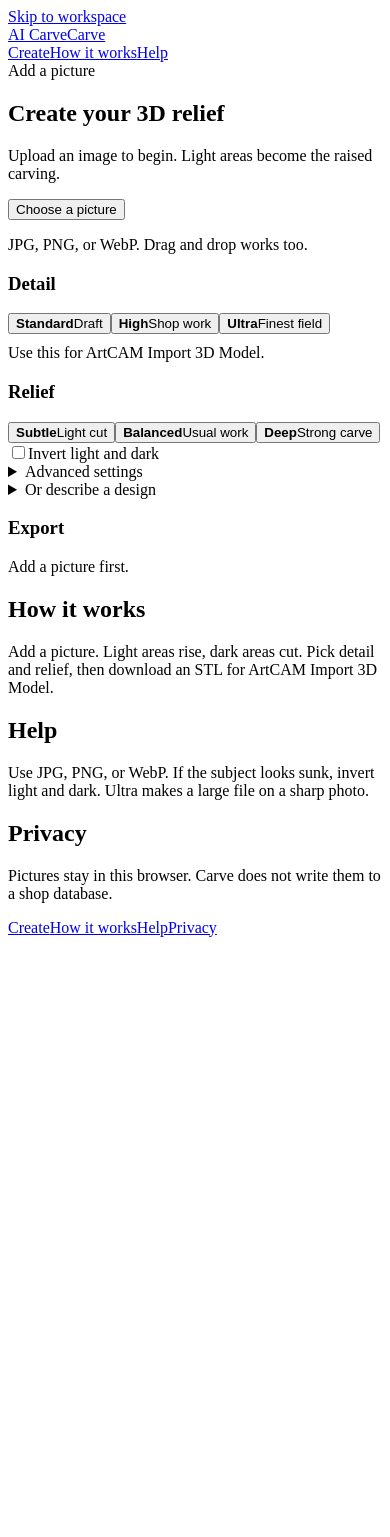
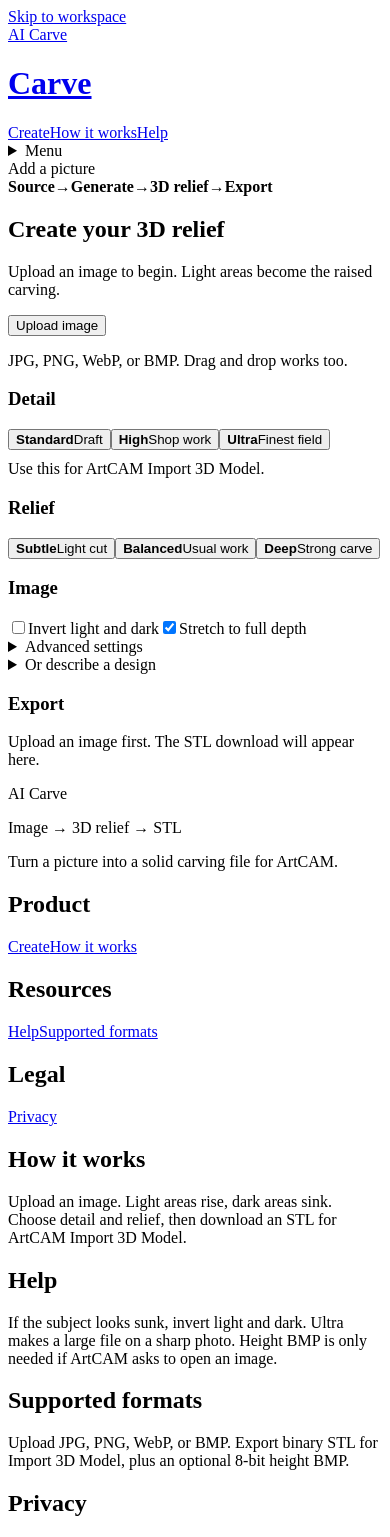
Before and after one commit to abuzar310/ai-carve, a React (Vite) app: page / in a window 390 px wide. Shown: the top 1537 px of the page. Before the commit the page ends 945 px from the top, so only its background shows below. Built offline with nearby package versions, Linux system fonts and the light colour scheme; the HTML template or start-up script is replaced by a standard one.

Commit message:
Make the workspace read as a finished product.
Keep the source image beside the relief, move viewer controls off the model, and give empty, ready, and phone states a clearer next step.

```diff
--- a/src/App.tsx
+++ b/src/App.tsx
@@ -349,6 +349,20 @@ export default function App() {
     setQuality("high");
   }
 
+  async function regenerate() {
+    if (!pic) return;
+    setErr("");
+    setNote("");
+    try {
+      await fromImage(pic);
+    } catch (e) {
+      setErr(sayErr(e));
+      setBusy("");
+    }
+  }
+
+  const step = !pic ? "source" : busy && !ready ? "generate" : /STL|shared|downloaded/i.test(note) ? "export" : ready ? "relief" : "generate";
+
   async function toggleFull() {
     const el = wellRef.current;
     if (!el) return;
@@ -385,13 +399,21 @@ export default function App() {
       <header className="bar">
         <a className="brand" href="#workspace" translate="no">
           <span className="kicker">AI Carve</span>
-          <span className="word">Carve</span>
+          <h1 className="word">Carve</h1>
         </a>
         <nav className="nav" aria-label="Product">
-          <a href="#workspace">Create</a>
+          <a href="#workspace" aria-current={!pic || step !== "export" ? "page" : undefined}>Create</a>
           <a href="#how">How it works</a>
-          <a href="#help">Help</a>
+          <a href="#help-copy">Help</a>
         </nav>
+        <details className="menu">
+          <summary>Menu</summary>
+          <nav aria-label="Product menu" onClick={(e) => (e.currentTarget.closest("details") as HTMLDetailsElement | null)?.removeAttribute("open")}>
+            <a href="#workspace">Create</a>
+            <a href="#how">How it works</a>
+            <a href="#help-copy">Help</a>
+          </nav>
+        </details>
         <div className="top-actions">
           <div className={"status" + (busy ? " run" : ready ? "" : " idle")} aria-live="polite">
             <i />
@@ -405,30 +427,64 @@ export default function App() {
         </div>
       </header>
 
+      <nav className="path" aria-label="Workflow">
+        <b className={step === "source" ? "now" : pic ? "did" : ""}>Source</b>
+        <span aria-hidden="true">→</span>
+        <b className={step === "generate" ? "now" : ready ? "did" : ""}>Generate</b>
+        <span aria-hidden="true">→</span>
+        <b className={step === "relief" ? "now" : step === "export" ? "did" : ""}>3D relief</b>
+        <span aria-hidden="true">→</span>
+        <b className={step === "export" ? "now" : ""}>Export</b>
+      </nav>
+
       <main id="workspace" className={"work" + (pic ? " has-source" : "")}>
         {pic ? (
           <aside className="source card" aria-label="Source image">
-            <h2>Source</h2>
-            <img src={pic} alt={fileMeta?.name || "Design to carve"} width={fileMeta?.w || 512} height={fileMeta?.h || 512} />
-            <p>{fileMeta?.name || "Picture"}</p>
-            <p className="meta nums">
-              {fileMeta ? bytes(fileMeta.size) : ""}
-              {fileMeta?.w ? ` · ${fileMeta.w} × ${fileMeta.h} px` : ""}
-            </p>
+            <h2>Source image</h2>
+            <figure>
+              <img src={pic} alt={fileMeta?.name || "Design to carve"} width={fileMeta?.w || 512} height={fileMeta?.h || 512} />
+              <figcaption>
+                <p className="source-name">{fileMeta?.name || "Picture"}</p>
+                <p className="meta nums">
+                  {fileMeta?.size ? bytes(fileMeta.size) : ""}
+                  {fileMeta?.w ? `${fileMeta.size ? " · " : ""}${fileMeta.w} × ${fileMeta.h} px` : ""}
+                </p>
+              </figcaption>
+            </figure>
             <div className="actions two">
               <button type="button" className="btn ghost" onClick={pickFile} disabled={!!busy}>
                 Replace
               </button>
-                <button type="button" className="btn ghost" onClick={newProject} disabled={!!busy}>
-                  New
-                </button>
+              <button type="button" className="btn ghost" onClick={clearPic} disabled={!!busy}>
+                Remove
+              </button>
             </div>
             <canvas ref={depth} hidden />
           </aside>
         ) : null}
 
         <div className="stage">
-        {ready && !busy ? <p className="result">Your 3D relief is ready</p> : null}
+        {ready && !busy ? (
+          <div className="result-bar">
+            <div>
+              <h2 className="result">Your 3D relief is ready</h2>
+              <p className="meta nums">
+                {QUALITY[quality].label} · {board.widthMm} × {board.heightMm} mm · {board.depthMm} mm relief
+                {exportMb ? ` · ~${exportMb < 1 ? `${Math.round(exportMb * 1000)}\u00a0KB` : `${nf1.format(exportMb)}\u00a0MB`}` : ""}
+              </p>
+            </div>
+            <div className="result-acts">
+              <button type="button" className="btn ghost" disabled={!!busy} onClick={() => void regenerate()}>
+                Regenerate
+              </button>
+              <button type="button" className="btn ghost" disabled={!!busy} onClick={newProject}>
+                New project
+              </button>
+            </div>
+          </div>
+        ) : pic && !ready && !busy ? (
+          <p className="result">Ready to generate your relief.</p>
+        ) : null}
         <section
           ref={wellRef}
           className="well"
@@ -449,15 +505,29 @@ export default function App() {
             <Suspense fallback={<div className="gl ph">Loading 3D preview…</div>}>
               <ReliefPreview key={cutPass} mesh={mesh} wireframe={wireframe} showBase={showBase} tint={tint} view={view.kind} viewTick={view.n} />
             </Suspense>
+          ) : pic ? (
+            <div className="drop">
+              <div>
+                <h2>{err ? "Unable to process this image" : "Ready to generate your relief"}</h2>
+                <p>
+                  {err
+                    ? "Try JPG, PNG, or WebP. You can replace the source image and try again."
+                    : "Carve will build a 3D relief from the source image."}
+                </p>
+                <button type="button" className="btn pri" onClick={() => void regenerate()} disabled={!!busy}>
+                  Generate 3D model
+                </button>
+              </div>
+            </div>
           ) : (
             <div className={"drop" + (over ? " on" : "")}>
               <div>
                 <h2>Create your 3D relief</h2>
                 <p>Upload an image to begin. Light areas become the raised carving.</p>
                 <button type="button" className="btn pri" onClick={pickFile} disabled={!!busy}>
-                  Choose a picture
+                  Upload image
                 </button>
-                <p className="hint">JPG, PNG, or WebP. Drag and drop works too.</p>
+                <p className="hint">JPG, PNG, WebP, or BMP. Drag and drop works too.</p>
               </div>
             </div>
           )}
@@ -465,12 +535,13 @@ export default function App() {
           {mesh && report ? (
             <div className="info nums">
               <b>
-                {board.widthMm} × {board.heightMm}&nbsp;mm
+                {QUALITY[quality].label} · {board.widthMm} × {board.heightMm}&nbsp;mm
               </b>
               <br />
-              Depth {board.depthMm}&nbsp;mm · Base {board.baseMm}&nbsp;mm
+              Relief {board.depthMm}&nbsp;mm · Base {board.baseMm}&nbsp;mm
               <br />
-              {QUALITY[quality].label} · {trisLabel(exportTris)} triangles
+              {trisLabel(exportTris)} triangles · ~
+              {exportMb < 1 ? `${Math.round(exportMb * 1000)}\u00a0KB` : `${nf1.format(exportMb)}\u00a0MB`}
             </div>
           ) : null}
 
@@ -496,9 +567,9 @@ export default function App() {
 
         {mesh ? (
           <div className="hud" role="toolbar" aria-label="3D views">
-            <p className="hint-turn">Drag to turn · scroll or pinch to zoom</p>
+            <p className="hint-turn">Drag to orbit · pinch or scroll to zoom</p>
             <button type="button" className="chip" aria-pressed={view.kind === "persp"} onClick={() => goView("persp")}>
-              3/4
+              Perspective
             </button>
             <button type="button" className="chip" aria-pressed={view.kind === "top"} onClick={() => goView("top")}>
               Top
@@ -516,7 +587,7 @@ export default function App() {
               Reset
             </button>
             <button type="button" className="chip" aria-pressed={wireframe} onClick={() => setWireframe((v) => !v)}>
-              Wire
+              Wireframe
             </button>
             <button type="button" className="chip" aria-pressed={showBase} onClick={() => setShowBase((v) => !v)}>
               Base
@@ -525,7 +596,7 @@ export default function App() {
               Tint
             </button>
             <button type="button" className="chip" onClick={() => void toggleFull()}>
-              Full
+              Fullscreen
             </button>
           </div>
         ) : null}
@@ -566,9 +637,17 @@ export default function App() {
                 </button>
               ))}
             </div>
+          </div>
+
+          <div className="card">
+            <h3>Image</h3>
             <label className="toggle">
               <input type="checkbox" checked={invert} onChange={(e) => setInvert(e.target.checked)} />
               Invert light and dark
+            </label>
+            <label className="toggle">
+              <input type="checkbox" checked={normalize} onChange={(e) => setNormalize(e.target.checked)} />
+              Stretch to full depth
             </label>
           </div>
 
@@ -663,10 +742,6 @@ export default function App() {
                 </div>
                 <small>0 keeps sharp edges. Higher values soften the relief.</small>
               </label>
-              <label className="toggle">
-                <input type="checkbox" checked={normalize} onChange={(e) => setNormalize(e.target.checked)} />
-                Stretch to full depth
-              </label>
               <button
                 type="button"
                 className="btn ghost full"
@@ -729,14 +804,14 @@ export default function App() {
                     {exportLabel}
                   </button>
                   <button type="button" className="btn ghost full" disabled={!!busy} onClick={() => void saveArtcam()}>
-                    Download height BMP
+                    Height map for ArtCAM
                   </button>
                 </div>
               </>
             ) : (
               <>
                 <h3>Export</h3>
-                <p className="meta">{pic ? "The relief is building. Download appears here when it is ready." : "Add a picture first."}</p>
+                <p className="meta">{pic ? "The relief is building. Download appears here when it is ready." : "Upload an image first. The STL download will appear here."}</p>
               </>
             )}
           </div>
@@ -758,24 +833,47 @@ export default function App() {
       </main>
 
       <footer className="foot">
-        <div>
-          <h2 id="how">How it works</h2>
-          <p>Add a picture. Light areas rise, dark areas cut. Pick detail and relief, then download an STL for ArtCAM Import 3D Model.</p>
+        <div className="foot-brand">
+          <p className="kicker">AI Carve</p>
+          <p className="foot-line">Image → 3D relief → STL</p>
+          <p>Turn a picture into a solid carving file for ArtCAM.</p>
         </div>
         <div>
-          <h2 id="help">Help</h2>
-          <p>Use JPG, PNG, or WebP. If the subject looks sunk, invert light and dark. Ultra makes a large file on a sharp photo.</p>
+          <h2>Product</h2>
+          <nav aria-label="Product">
+            <a href="#workspace">Create</a>
+            <a href="#how">How it works</a>
+          </nav>
         </div>
         <div>
-          <h2 id="privacy">Privacy</h2>
+          <h2>Resources</h2>
+          <nav aria-label="Resources">
+            <a href="#help-copy">Help</a>
+            <a href="#formats">Supported formats</a>
+          </nav>
+        </div>
+        <div>
+          <h2>Legal</h2>
+          <nav aria-label="Legal">
+            <a href="#privacy">Privacy</a>
+          </nav>
+        </div>
+        <div className="foot-copy" id="how">
+          <h2>How it works</h2>
+          <p>Upload an image. Light areas rise, dark areas sink. Choose detail and relief, then download an STL for ArtCAM Import 3D Model.</p>
+        </div>
+        <div className="foot-copy" id="help-copy">
+          <h2>Help</h2>
+          <p>If the subject looks sunk, invert light and dark. Ultra makes a large file on a sharp photo. Height BMP is only needed if ArtCAM asks to open an image.</p>
+        </div>
+        <div className="foot-copy" id="formats">
+          <h2>Supported formats</h2>
+          <p>Upload JPG, PNG, WebP, or BMP. Export binary STL for Import 3D Model, plus an optional 8-bit height BMP.</p>
+        </div>
+        <div className="foot-copy" id="privacy">
+          <h2>Privacy</h2>
           <p>Pictures stay in this browser. Carve does not write them to a shop database.</p>
         </div>
-        <nav className="foot-nav" aria-label="Footer">
-          <a href="#workspace">Create</a>
-          <a href="#how">How it works</a>
-          <a href="#help">Help</a>
-          <a href="#privacy">Privacy</a>
-        </nav>
       </footer>
 
       {ready ? (
--- a/src/app.css
+++ b/src/app.css
@@ -67,12 +67,27 @@ h1, h2 { text-wrap: balance }
   color: var(--brass);
 }
 .word {
+  margin: 0;
   font-family: var(--display); font-size: 22px; font-weight: 560;
   letter-spacing: -.03em; line-height: 1;
 }
 .nav { display: flex; flex-wrap: wrap; gap: 14px; margin-left: auto; font-size: 14px }
-.nav a, .foot-nav a { color: var(--ink); text-decoration: none; min-height: 36px; display: inline-flex; align-items: center }
-.nav a:hover, .foot-nav a:hover { color: var(--brass) }
+.nav a, .foot nav a { color: var(--ink); text-decoration: none; min-height: 36px; display: inline-flex; align-items: center }
+.nav a:hover, .foot nav a:hover { color: var(--brass) }
+.nav a[aria-current="page"] { color: var(--brass) }
+.menu { display: none; position: relative; margin-left: auto }
+.menu summary {
+  list-style: none; min-height: 40px; padding: 0 12px; border: 1px solid var(--line);
+  border-radius: var(--r-sm); background: var(--card); cursor: pointer;
+  display: inline-flex; align-items: center; font-weight: 600;
+}
+.menu summary::-webkit-details-marker { display: none }
+.menu nav {
+  position: absolute; right: 0; top: calc(100% + 6px); z-index: var(--z-hud);
+  display: grid; min-width: 180px; padding: 8px; background: var(--card);
+  border: 1px solid var(--line); border-radius: var(--r-sm); box-shadow: var(--shadow);
+}
+.menu nav a { min-height: 44px; padding: 0 10px }
 .top-actions { display: flex; align-items: center; gap: 12px; flex-shrink: 0 }
 .status {
   display: flex; align-items: center; gap: 8px;
@@ -88,12 +103,12 @@ h1, h2 { text-wrap: balance }
   display: flex; flex-wrap: wrap; gap: 6px 10px;
   margin: 0 0 16px;
   font-family: var(--mono); font-size: 11px; letter-spacing: .08em; text-transform: uppercase;
-  color: #9a9386;
+  color: var(--mute);
 }
-.path b { color: #9a9386; font-weight: 500 }
+.path b { color: var(--mute); font-weight: 500 }
 .path b.did { color: var(--ink) }
 .path b.now { color: var(--brass) }
-.path span { color: #c4bba8 }
+.path span { color: var(--line) }
 
 .work {
   display: grid; grid-template-columns: minmax(0, 1fr) minmax(280px, 320px);
@@ -102,15 +117,25 @@ h1, h2 { text-wrap: balance }
 .work.has-source {
   grid-template-columns: 240px minmax(0, 1fr) minmax(280px, 320px);
 }
-.source h2, .result {
+.source h2 {
   margin: 0 0 10px; font-size: 13px; letter-spacing: .08em; text-transform: uppercase; color: var(--mute);
 }
+.source figure { margin: 0 0 12px }
 .source img {
   width: 100%; height: auto; max-height: 280px; object-fit: contain;
-  border-radius: var(--r-sm); background: var(--well); display: block; margin-bottom: 10px;
+  border-radius: var(--r-sm); background: var(--well); display: block;
 }
-.source p { margin: 0 0 4px; word-break: break-word }
-.result { color: var(--ok) }
+.source-name { margin: 8px 0 4px; word-break: break-word }
+.result-bar {
+  display: flex; flex-wrap: wrap; align-items: flex-end; justify-content: space-between;
+  gap: 10px 16px;
+}
+.result {
+  margin: 0 0 4px; font-family: var(--display); font-size: 22px; font-weight: 520;
+  letter-spacing: -.02em; color: var(--ok); text-transform: none;
+}
+.result-acts { display: flex; flex-wrap: wrap; gap: 8px }
+.result-acts .btn { min-height: 40px }
 
 .stage { position: relative; display: grid; gap: 8px; min-width: 0 }
 .well {
@@ -140,8 +165,6 @@ h1, h2 { text-wrap: balance }
 }
 .drop p { margin: 0; color: #9a9183 }
 .drop .hint { font-family: var(--mono); font-size: 12px; color: #7a7368 }
-.hint-turn { color: #cfc6b4 }
-
 .veil {
   position: absolute; inset: 0; z-index: 3;
   display: grid; place-items: center;
@@ -160,17 +183,10 @@ h1, h2 { text-wrap: balance }
 
 .hud {
   display: flex; flex-wrap: wrap; gap: 6px; align-items: center;
-  z-index: var(--z-hud);
 }
 .hint-turn {
   margin: 0; width: 100%;
-  font-size: 12px; color: #9a9183;
-}
-@media (min-width: 901px) {
-  .hud {
-    position: absolute; left: 12px; top: 12px; z-index: 2;
-    max-width: calc(100% - 24px);
-  }
+  font-size: 13px; color: var(--mute);
 }
 .chip {
   min-height: 36px; padding: 0 10px;
@@ -299,18 +315,26 @@ details.gen summary { cursor: pointer; min-height: 36px; color: var(--mute); fon
 
 @media (max-width: 1100px) {
   .work, .work.has-source { grid-template-columns: minmax(0, 1fr) minmax(260px, 300px) }
-  .source { grid-column: 1 / -1; display: grid; grid-template-columns: 200px 1fr; gap: 12px; align-items: center }
-  .source img { max-height: 160px; margin: 0 }
+  .source { grid-column: 1 / -1 }
+  .source figure {
+    display: grid; grid-template-columns: minmax(140px, 220px) 1fr; gap: 14px; align-items: center;
+  }
+  .source img { max-height: 180px }
 }
 @media (max-width: 900px) {
   .work, .work.has-source { grid-template-columns: 1fr }
-  .source { grid-column: auto; display: grid; grid-template-columns: 96px 1fr; gap: 12px; align-items: center }
-  .source h2 { grid-column: 1 / -1; margin-bottom: 0 }
-  .source img { max-height: 96px; width: 96px; height: 96px; object-fit: contain; margin: 0 }
-  .source .actions { grid-column: 1 / -1 }
+  .source { grid-column: auto }
+  .source figure {
+    display: grid; grid-template-columns: 132px 1fr; gap: 12px; align-items: center;
+    margin-bottom: 10px;
+  }
+  .source img { width: 132px; height: 132px; max-height: 132px; object-fit: contain }
+  .result { font-size: 18px }
   .well, .well .gl, .well .gl canvas, .drop { min-height: 360px }
-  .bar { flex-wrap: wrap; gap: 8px }
-  .nav { margin-left: 0; width: 100%; gap: 12px }
+  .bar { gap: 8px }
+  .nav { display: none }
+  .menu { display: block }
+  .top-actions { margin-left: 0 }
   .app { padding: 12px 14px 120px }
   .pair { grid-template-columns: 1fr }
   .seg button { min-height: 48px }
@@ -334,11 +358,20 @@ details.gen summary { cursor: pointer; min-height: 36px; color: var(--mute); fon
 .foot {
   margin-top: 32px; padding-top: 20px; border-top: 1px solid var(--line);
   color: var(--mute); font-size: 14px;
-  display: grid; grid-template-columns: repeat(auto-fit, minmax(200px, 1fr)); gap: 16px 24px;
+  display: grid; grid-template-columns: 1.4fr repeat(3, minmax(120px, 1fr)); gap: 20px 28px;
 }
 .foot h2 { margin: 0 0 8px; font-size: 13px; letter-spacing: .08em; text-transform: uppercase; color: var(--ink); scroll-margin-top: 20px }
 .foot p { margin: 0; max-width: 40em }
-.foot-nav { display: flex; flex-wrap: wrap; gap: 12px 16px; grid-column: 1 / -1 }
+.foot nav { display: grid; gap: 2px }
+.foot-brand .foot-line {
+  margin: 4px 0 8px; font-family: var(--display); font-size: 20px; font-weight: 520;
+  color: var(--ink); letter-spacing: -.02em;
+}
+.foot-copy { grid-column: span 1 }
+@media (max-width: 900px) {
+  .foot { grid-template-columns: 1fr 1fr }
+  .foot-brand, .foot-copy { grid-column: 1 / -1 }
+}
 
 @keyframes pulse { 50% { opacity: .4 } }
 @keyframes fade { from { opacity: 0 } to { opacity: 1 } }
```
